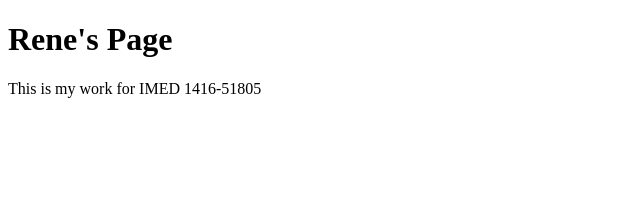
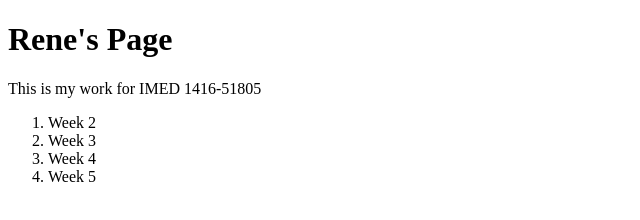
Before and after one commit to sixgodrene/sixgodrene.github.io, a plain HTML site: page index.html in a window 1280 px wide. Shown: the whole page, without its empty margins (0-640 px from the left). Drawn offline with Linux system fonts and the light colour scheme.

Commit message:
Update index.html

```diff
--- a/index.html
+++ b/index.html
@@ -5,5 +5,11 @@
 <h1>Rene's Page</h1>
 <p>This is my work for IMED 1416-51805</p>
 
+  <ol>
+    <li> Week 2 </li>
+     <li> Week 3 </li>
+     <li> Week 4 </li>
+     <li> Week 5 </li>
+
 </body>
 </html>
```
